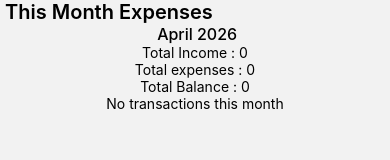
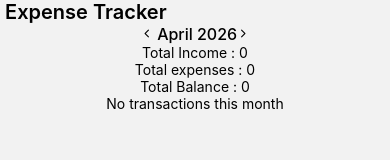
Before and after one commit to srikesh15/Expense-Tracker, a React Native app: screen /Home in a window 390 px wide. Shown: the top 160 px of the page. Built offline with nearby package versions, Linux system fonts and the light colour scheme.

Commit message:
Redirecting to home screen after adding transactions

```diff
--- a/package.json
+++ b/package.json
@@ -21,6 +21,7 @@
     "react-native-safe-area-context": "^5.5.2",
     "react-native-screens": "^4.24.0",
     "react-native-share": "^12.2.6",
+    "react-native-vector-icons": "^10.3.0",
     "uuid": "^13.0.0",
     "zustand": "^5.0.12"
   },
--- a/src/screens/AddTransactionScreen.js
+++ b/src/screens/AddTransactionScreen.js
@@ -61,13 +61,17 @@ export default function AddTransactionScreen({navigation}) {
         </View>
 
         <TouchableOpacity
-              onPress={()=>addTransaction({
+              onPress={()=>{
+                    addTransaction({
                         amount : Number(amount),
                         note,
                         type,
                         category,
                         date : new Date().toISOString().split('T')[0],
-                      })}
+                      });
+                    // navigation.goBack();
+                  }
+              }
                           style={{borderWidth:1,marginTop:50}}>
           <Text style={{fontSize:16}}> Save </Text>
         </TouchableOpacity>
--- a/src/screens/HomeScreen.js
+++ b/src/screens/HomeScreen.js
@@ -2,6 +2,7 @@ import { View, Text, FlatList, TouchableOpacity } from 'react-native';
 import {useState} from 'react';
 import { SafeAreaView } from 'react-native-safe-area-context';
 import useTransactionStore from '../store/useTransactionStore';
+import Ionicons from 'react-native-vector-icons/Ionicons';
 
 
 
@@ -22,18 +23,37 @@ export default function HomeScreen({navigation}) {
     return d.getFullYear() === year && d.getMonth() === month;
   });
 
+  console.log(monthlyTransactions);
+
+
   const totalIncome = monthlyTransactions.filter((i) => i.type === 'income').reduce((acc,n) => n.amount+acc,0);
   const totalExpense = monthlyTransactions.filter((j) => j.type === 'expense').reduce((acc,n) => n.amount+acc,0);
   const totalBalance = totalIncome - totalExpense ;
 
-  console.log(monthlyTransactions);
+
+  const newDate = new Date(selectedDate);
+
 
   return (
     <SafeAreaView style={{ flex: 1,}}>
-      <Text style={{fontSize:20, fontWeight:'600'}}> This Month Expenses</Text>
+      <Text style={{fontSize:20, fontWeight:'600'}}> Expense Tracker</Text>
 
       <View style={{flex:1, alignItems:'center',}}>
-        <Text style={{fontSize:16,fontWeight:'500'}}> {monthName} {year}</Text>
+        <View style={{flexDirection:'row',justifyContent:'space-around',alignItems:'center'}}>
+          <TouchableOpacity onPress={()=>{
+                                          newDate.setMonth(selectedDate.getMonth() - 1);
+                                          setSelectedDate(newDate);
+                                        }}>
+            <Ionicons name='chevron-back-outline' />
+          </TouchableOpacity>
+          <Text style={{fontSize:16,fontWeight:'500'}}> {monthName} {year}</Text>
+          <TouchableOpacity onPress={()=>{
+                                          newDate.setMonth(selectedDate.getMonth() + 1);
+                                          setSelectedDate(newDate);
+                                        }}>
+            <Ionicons name='chevron-forward-outline'/>
+          </TouchableOpacity>
+        </View>
         <Text>Total Income : {totalIncome}</Text>
         <Text>Total expenses : {totalExpense}</Text>
         <Text>Total Balance : {totalBalance}</Text>
```
Also changed, not shown: 1 other file (tests, documents, lock files or other folders).
